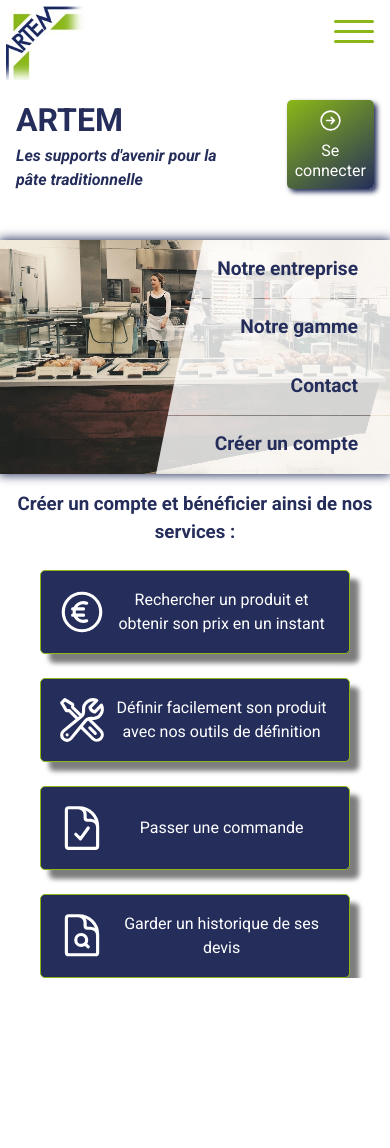
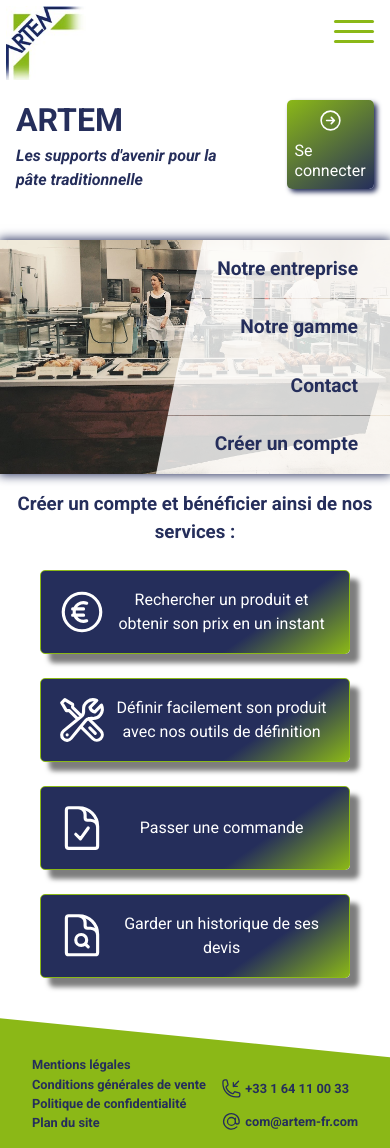
Before and after one commit to Romain-Delchie/artem-website, a React (Vite) app: page / in a window 390 px wide. Before the commit the page ends 978 px from the top, so only its background shows below. Built offline with nearby package versions, Linux system fonts and the light colour scheme.

Commit message:
feat(footer): footer and home mobile style done

```diff
--- /dev/null
+++ b/src/components/Footer/Footer.jsx
@@ -0,0 +1,39 @@
+import { Link } from 'react-router-dom'
+import artem from './data/artem-data'
+import './Footer.scss'
+
+export default function Footer() {
+
+    return (
+        <footer className='footer'>
+            <ul className='footer-links'>
+                <li>
+                    <Link className='footer-link'>Mentions légales</Link>
+                </li>
+                <li>
+                    <Link className='footer-link'>Conditions générales de vente</Link>
+                </li>
+                <li>
+                    <Link className='footer-link'>Politique de confidentialité</Link>
+                </li>
+                <li>
+                    <Link className='footer-link'>Plan du site</Link>
+                </li>
+            </ul>
+            <div className='footer-contact'>
+                <div className='footer-contact-line'><svg xmlns="http://www.w3.org/2000/svg" fill="none" viewBox="0 0 24 24" stroke-width="1.5" stroke="currentColor" class="w-6 h-6">
+                    <path stroke-linecap="round" stroke-linejoin="round" d="M14.25 9.75v-4.5m0 4.5h4.5m-4.5 0l6-6m-3 18c-8.284 0-15-6.716-15-15V4.5A2.25 2.25 0 014.5 2.25h1.372c.516 0 .966.351 1.091.852l1.106 4.423c.11.44-.054.902-.417 1.173l-1.293.97a1.062 1.062 0 00-.38 1.21 12.035 12.035 0 007.143 7.143c.441.162.928-.004 1.21-.38l.97-1.293a1.125 1.125 0 011.173-.417l4.423 1.106c.5.125.852.575.852 1.091V19.5a2.25 2.25 0 01-2.25 2.25h-2.25z" />
+                </svg>
+                    <Link to={`tel:${artem.tel}`}>{artem.tel}</Link>
+                </div>
+                <div className='footer-contact-line'>
+                    <svg xmlns="http://www.w3.org/2000/svg" fill="none" viewBox="0 0 24 24" stroke-width="1.5" stroke="currentColor" class="w-6 h-6">
+                        <path stroke-linecap="round" d="M16.5 12a4.5 4.5 0 11-9 0 4.5 4.5 0 019 0zm0 0c0 1.657 1.007 3 2.25 3S21 13.657 21 12a9 9 0 10-2.636 6.364M16.5 12V8.25" />
+                    </svg>
+                    <Link to={`mailto:${artem.email}`}>{artem.email}</Link>
+                </div>
+
+            </div>
+        </footer>
+    )
+}
--- /dev/null
+++ b/src/components/Footer/Footer.scss
@@ -0,0 +1,45 @@
+@use 'src/styles/variables.scss' as var;
+
+.footer {
+    height: 130px;
+    display: flex;
+    justify-content: space-between;
+    background: var.$primaryColor;
+    clip-path: polygon(0 0, 100% 30%, 100% 100%, 0% 100%);
+    color: var.$secondaryColor;
+    font-weight: 700;
+    font-size: 0.8rem;
+    padding: 1rem 2rem;
+
+    &-links {
+        list-style: none;
+        display: flex;
+        flex-direction: column;
+        justify-content: end;
+
+    }
+
+    &-link:hover,
+    &-contact-line:hover {
+        transition: all 0.3s ease-in-out;
+        color: white
+    }
+
+    &-contact {
+        display: flex;
+        flex-direction: column;
+        justify-content: end;
+        gap: 0.8rem;
+
+        &-line {
+            display: flex;
+            align-items: center;
+            gap: 0.2rem;
+
+            & svg {
+                width: 1.3rem;
+                height: 1.3rem;
+            }
+        }
+    }
+}
--- /dev/null
+++ b/src/components/Footer/data/artem-data.jsx
@@ -0,0 +1,9 @@
+const artemData = {
+    tel: '+33 1 64 11 00 33',
+    email: 'com@artem-fr.com',
+    adress: '16 rue de Berlin',
+    postalCode: '77144',
+    city: 'Montévrain',
+}
+
+export default artemData;
--- a/src/components/Layout/Layout.jsx
+++ b/src/components/Layout/Layout.jsx
@@ -1,3 +1,4 @@
+import Footer from "../Footer/Footer";
 import NavBar from "../NavBar/NavBar";
 import './Layout.scss';
 
@@ -6,6 +7,7 @@
         <>
             <NavBar />
             <main>{children}</main>
+            <Footer />
         </>
     )
 }
--- a/src/pages/Home/Home.jsx
+++ b/src/pages/Home/Home.jsx
@@ -1,3 +1,4 @@
+import { Link } from 'react-router-dom'
 import './Home.scss'
 
 export default function Home() {
@@ -11,16 +12,16 @@
                 </div>
 
 
-                <button className='hero-header-btn'><svg xmlns="http://www.w3.org/2000/svg" fill="none" viewBox="0 0 24 24" stroke-width="1.5" stroke="currentColor" class="w-6 h-6">
+                <Link className='hero-header-btn'><svg xmlns="http://www.w3.org/2000/svg" fill="none" viewBox="0 0 24 24" stroke-width="1.5" stroke="currentColor" class="w-6 h-6">
                     <path stroke-linecap="round" stroke-linejoin="round" d="M12.75 15l3-3m0 0l-3-3m3 3h-7.5M21 12a9 9 0 11-18 0 9 9 0 0118 0z" />
                 </svg><p>Se connecter</p>
-                </button>
+                </Link>
             </header>
             <section className='hero-button-container'>
-                <button className='hero-button hero-button-one'>Notre entreprise</button>
-                <button className='hero-button hero-button-two'>Notre gamme</button>
-                <button className='hero-button hero-button-three'>Contact</button>
-                <button className='hero-button hero-button-four'>Créer un compte</button>
+                <Link className='hero-button hero-button-one'>Notre entreprise</Link>
+                <Link className='hero-button hero-button-two'>Notre gamme</Link>
+                <Link className='hero-button hero-button-three'>Contact</Link>
+                <Link className='hero-button hero-button-four'>Créer un compte</Link>
             </section>
 
             <section className='hero-description-container'>
--- a/src/pages/Home/Home.scss
+++ b/src/pages/Home/Home.scss
@@ -68,7 +68,6 @@
 
     &-description-container {
         padding: 1rem;
-        height: 250px;
         text-align: center;
         color: var.$secondaryColor;
     }
@@ -103,6 +102,9 @@
     }
 
     &-button {
+        display: flex;
+        justify-content: end;
+        align-items: center;
         border: none;
         font-size: 1.2rem;
         width: 60%;
@@ -110,7 +112,6 @@
         height: 25%;
         background-color: rgba(255, 255, 255, 0.801);
         color: var.$secondaryColor;
-        text-align: right;
         font-weight: 700;
         cursor: pointer;
         transition: all 0.3s ease-in-out;
@@ -154,7 +155,7 @@
         gap: 0.2rem;
         margin: 1.5rem;
         padding: 1rem;
-        background-color: var.$secondaryColor;
+        background: linear-gradient(145deg, var.$secondaryColor 70%, var.$primaryColor);
         color: white;
         box-shadow: 9px 9px 5px #7d7d7d,
             -9px -9px 5px #ffffff;
```
